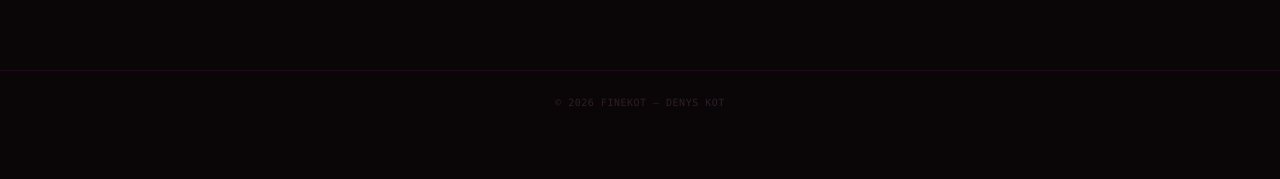
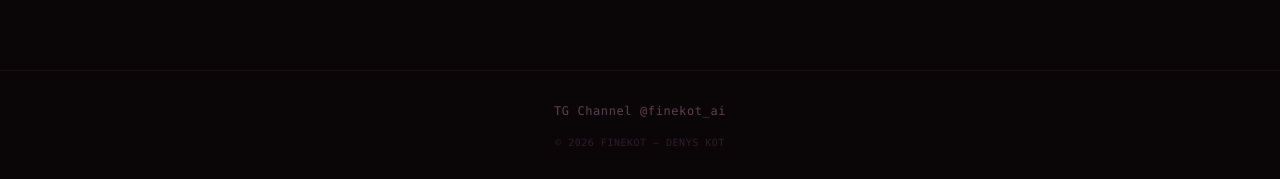
Before and after one commit to denyskot1986/portfolio, a Next.js app: page / in a window 1280 px wide. Shown: the part 2357-2536 px from the top of the page. Before the commit the page ends 2491 px from the top, so only its background shows below. Built offline with nearby package versions, Linux system fonts and the light colour scheme.

Commit message:
feat: add TG channel links to footer and blog posts; remove 4-agents hero line

```diff
--- a/app/blog/[slug]/page.tsx
+++ b/app/blog/[slug]/page.tsx
@@ -86,6 +86,22 @@ export default function BlogPostPage() {
             "
             dangerouslySetInnerHTML={{ __html: markdownToHtml(translation?.content ?? post.content) }}
           />
+
+          <div className="mt-12 pt-8 border-t border-pink-500/10">
+            <p className="text-[10px] text-pink-300/30 font-mono uppercase tracking-wider mb-4">
+              {lang === "RU" ? "Подписывайся" : lang === "UA" ? "Підписуйся" : "Follow"}
+            </p>
+            <div className="flex flex-wrap gap-3">
+              <a
+                href="https://t.me/finekot_ai"
+                target="_blank"
+                rel="noopener noreferrer"
+                className="flex items-center gap-2 px-4 py-2.5 rounded-lg border border-pink-500/15 text-xs text-pink-300/50 hover:text-pink-300/85 hover:border-pink-500/30 transition-all font-mono"
+              >
+                Telegram — @finekot_ai
+              </a>
+            </div>
+          </div>
         </motion.div>
       </article>
 
--- a/app/page.tsx
+++ b/app/page.tsx
@@ -726,8 +726,15 @@ export default function Home() {
       </section>
 
 
-      <footer className="relative z-10 py-6 text-center text-[10px] text-pink-300/15 border-t border-pink-500/10 font-mono uppercase tracking-wider">
-        {t.footer}
+      <footer className="relative z-10 py-8 border-t border-pink-500/10 font-mono">
+        <div className="max-w-5xl mx-auto px-6 flex flex-col items-center gap-4">
+          <div className="flex flex-wrap justify-center gap-6">
+            <a href="https://t.me/finekot_ai" target="_blank" rel="noopener noreferrer" className="text-xs text-pink-300/35 hover:text-pink-300/70 transition-colors tracking-wider">
+              {lang === "RU" ? "TG Канал" : lang === "UA" ? "TG Канал" : "TG Channel"} @finekot_ai
+            </a>
+          </div>
+          <p className="text-[10px] text-pink-300/15 uppercase tracking-wider">{t.footer}</p>
+        </div>
       </footer>
 
       {/* ─── CHECKOUT MODAL ─── */}
--- a/lib/i18n.ts
+++ b/lib/i18n.ts
@@ -71,7 +71,6 @@ const EN: T = {
     "AI voice agents answer your calls 24/7",
     "Auto-hire, auto-sell, auto-report",
     "From idea to running AI in 1 day",
-    "4 AI agents. Zero excuses.",
     "Your business on autopilot",
     "Smart contracts. Smarter systems.",
     "AI reads your docs. Answers instantly.",
@@ -387,7 +386,6 @@ const RU: T = {
     "AI-\u0433\u043e\u043b\u043e\u0441 \u043e\u0442\u0432\u0435\u0447\u0430\u0435\u0442 \u043d\u0430 \u0437\u0432\u043e\u043d\u043a\u0438 24/7",
     "\u0410\u0432\u0442\u043e-\u043d\u0430\u0439\u043c, \u0430\u0432\u0442\u043e-\u043f\u0440\u043e\u0434\u0430\u0436\u0438, \u0430\u0432\u0442\u043e-\u043e\u0442\u0447\u0451\u0442\u044b",
     "\u041e\u0442 \u0438\u0434\u0435\u0438 \u0434\u043e \u0440\u0430\u0431\u043e\u0447\u0435\u0433\u043e AI \u0437\u0430 1 \u0434\u0435\u043d\u044c",
-    "4 AI-\u0430\u0433\u0435\u043d\u0442\u0430. \u041d\u043e\u043b\u044c \u043e\u043f\u0440\u0430\u0432\u0434\u0430\u043d\u0438\u0439.",
     "\u0411\u0438\u0437\u043d\u0435\u0441 \u043d\u0430 \u0430\u0432\u0442\u043e\u043f\u0438\u043b\u043e\u0442\u0435",
     "AI \u0447\u0438\u0442\u0430\u0435\u0442 \u0434\u043e\u043a\u0443\u043c\u0435\u043d\u0442\u044b. \u041e\u0442\u0432\u0435\u0447\u0430\u0435\u0442 \u043c\u0433\u043d\u043e\u0432\u0435\u043d\u043d\u043e.",
     "100 \u0440\u0435\u0437\u044e\u043c\u0435 \u043e\u0442\u0441\u043e\u0440\u0442\u0438\u0440\u043e\u0432\u0430\u043d\u044b \u0437\u0430 60 \u0441\u0435\u043a\u0443\u043d\u0434",
@@ -698,7 +696,6 @@ const UA: T = {
     "AI-\u0433\u043e\u043b\u043e\u0441 \u0432\u0456\u0434\u043f\u043e\u0432\u0456\u0434\u0430\u0454 \u043d\u0430 \u0434\u0437\u0432\u0456\u043d\u043a\u0438 24/7",
     "\u0410\u0432\u0442\u043e-\u043d\u0430\u0439\u043c, \u0430\u0432\u0442\u043e-\u043f\u0440\u043e\u0434\u0430\u0436\u0456, \u0430\u0432\u0442\u043e-\u0437\u0432\u0456\u0442\u0438",
     "\u0412\u0456\u0434 \u0456\u0434\u0435\u0457 \u0434\u043e \u043f\u0440\u0430\u0446\u044e\u044e\u0447\u043e\u0433\u043e AI \u0437\u0430 1 \u0434\u0435\u043d\u044c",
-    "4 AI-\u0430\u0433\u0435\u043d\u0442\u0438. \u041d\u0443\u043b\u044c \u0432\u0438\u043f\u0440\u0430\u0432\u0434\u0430\u043d\u044c.",
     "\u0411\u0456\u0437\u043d\u0435\u0441 \u043d\u0430 \u0430\u0432\u0442\u043e\u043f\u0456\u043b\u043e\u0442\u0456",
     "AI \u0447\u0438\u0442\u0430\u0454 \u0434\u043e\u043a\u0443\u043c\u0435\u043d\u0442\u0438. \u0412\u0456\u0434\u043f\u043e\u0432\u0456\u0434\u0430\u0454 \u043c\u0438\u0442\u0442\u0454\u0432\u043e.",
     "100 \u0440\u0435\u0437\u044e\u043c\u0435 \u0432\u0456\u0434\u0441\u043e\u0440\u0442\u043e\u0432\u0430\u043d\u0456 \u0437\u0430 60 \u0441\u0435\u043a\u0443\u043d\u0434",
```
